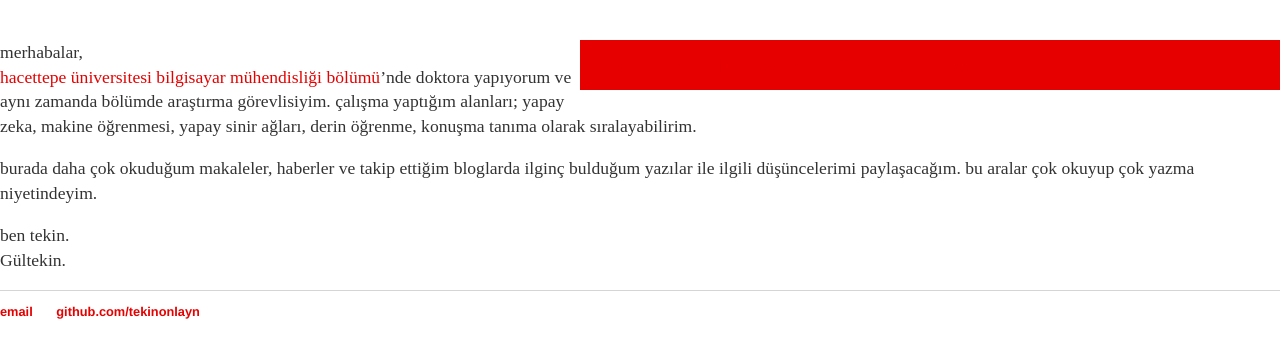
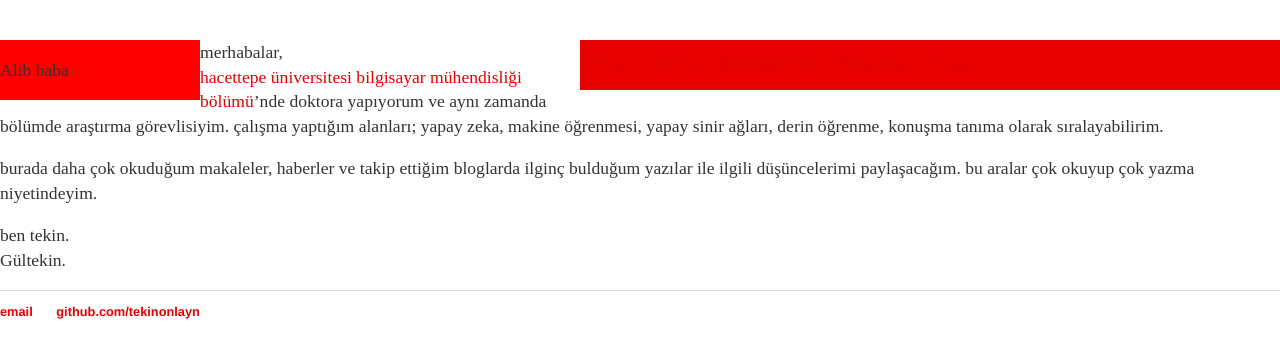
Before and after one commit to tekinonlayn/gi.github.io, a Jekyll site: the page built from cv/cv.html, in a window 1280 px wide. Shown: the top 358 px of the page. Built offline with Jekyll 4.4.1, drawn with Linux system fonts in a browser that asks for light colours.

Commit message:
Update varsay.html

```diff
--- a/_layouts/varsay.html
+++ b/_layouts/varsay.html
@@ -6,7 +6,9 @@
 		<link rel="stylesheet" type="text/css" href="/css/varsay.css">
 	</head>
 	<body>
-		<div id="sol"></div>
+		<div id="sol">
+			<p>Alib baba </p>
+		</div>
 		<div id="main">
 
 	      <nav>
```
